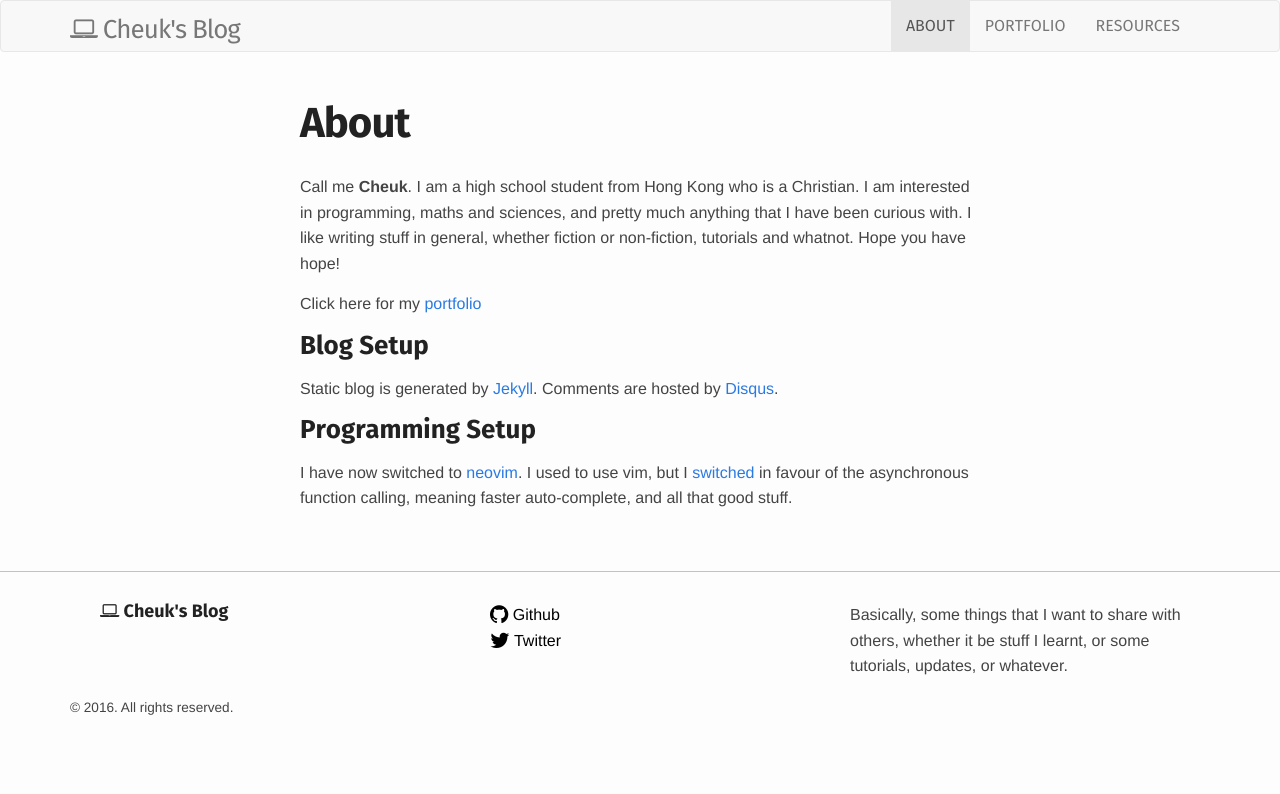
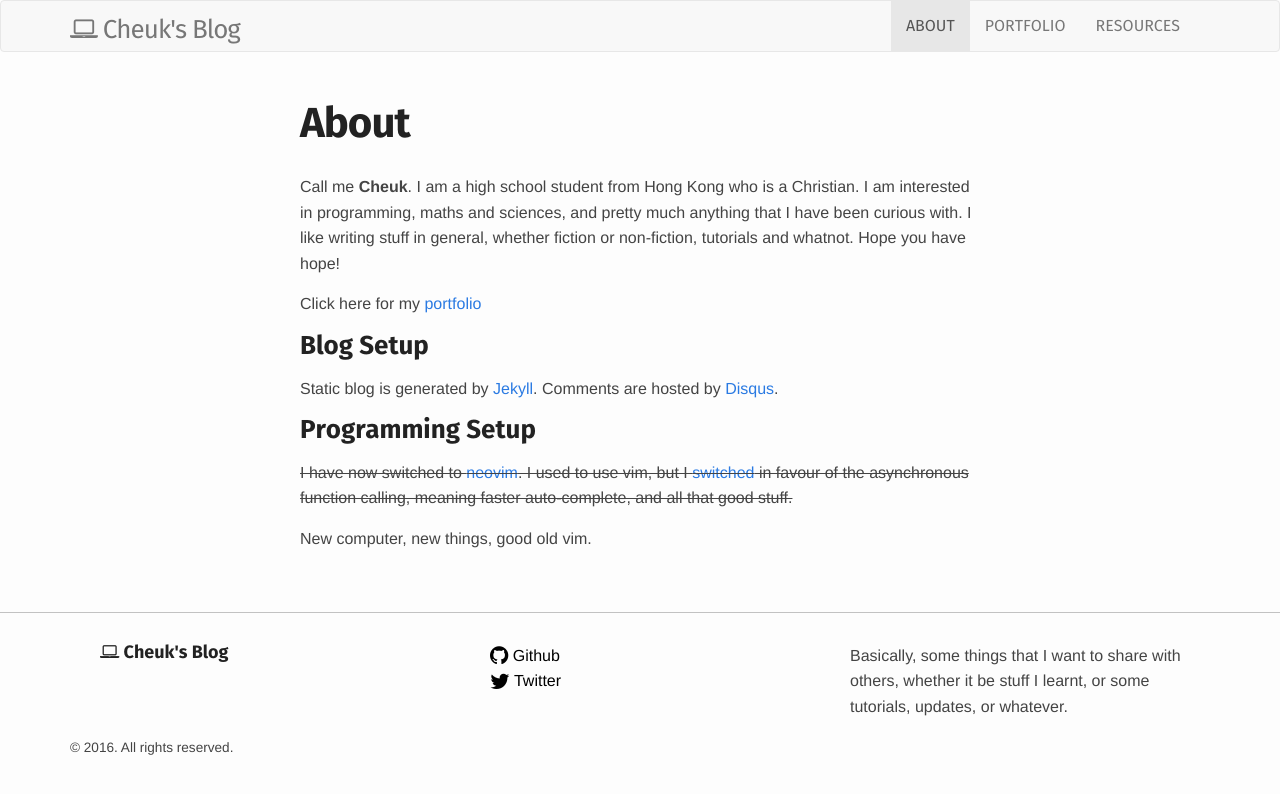
Before and after one commit to chuck-sys/personal-site, a Jekyll site: the page built from about.md, in a window 1280 px wide. Shown: the top 794 px of the page. Built offline with Jekyll 4.4.1, drawn with Linux system fonts in a browser that asks for light colours; nearby versions of some CDN libraries.

Commit message:
Update About page

```diff
--- a/about.md
+++ b/about.md
@@ -21,9 +21,11 @@ Static blog is generated by [Jekyll][jekyll]. Comments are hosted by
 
 ### Programming Setup
 
-I have now switched to [neovim][nvim]. I used to use vim, but I [switched][swch]
+~~I have now switched to [neovim][nvim]. I used to use vim, but I [switched][swch]
 in favour of the asynchronous function calling, meaning faster auto-complete,
-and all that good stuff.
+and all that good stuff.~~
+
+New computer, new things, good old vim.
 
 [portfolio]: /portfolio.html
 [jekyll]: https://www.github.com/jekyll/jekyll
```
